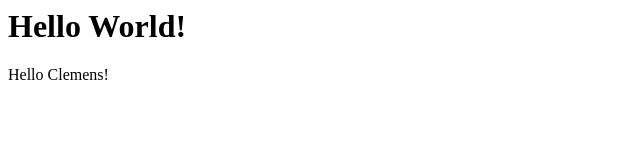
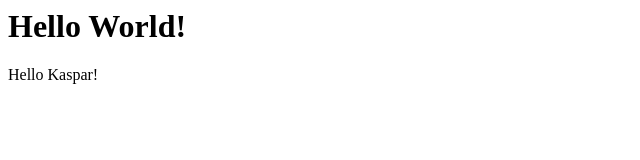
Before and after one commit to corporate-org/simplest-app, a website: page public/index.html in a window 1280 px wide. Shown: the full height of the page, 0-640 px from the left. Drawn offline with Linux system fonts and the light colour scheme.

Commit message:
Changed name

```diff
--- a/public/index.html
+++ b/public/index.html
@@ -3,6 +3,6 @@
 <title>Simplest App!</title>
 <body>
 <h1>Hello World!</h1>
-<p>Hello Clemens!</p>
+<p>Hello Kaspar!</p>
 </body>
 </html>
```
